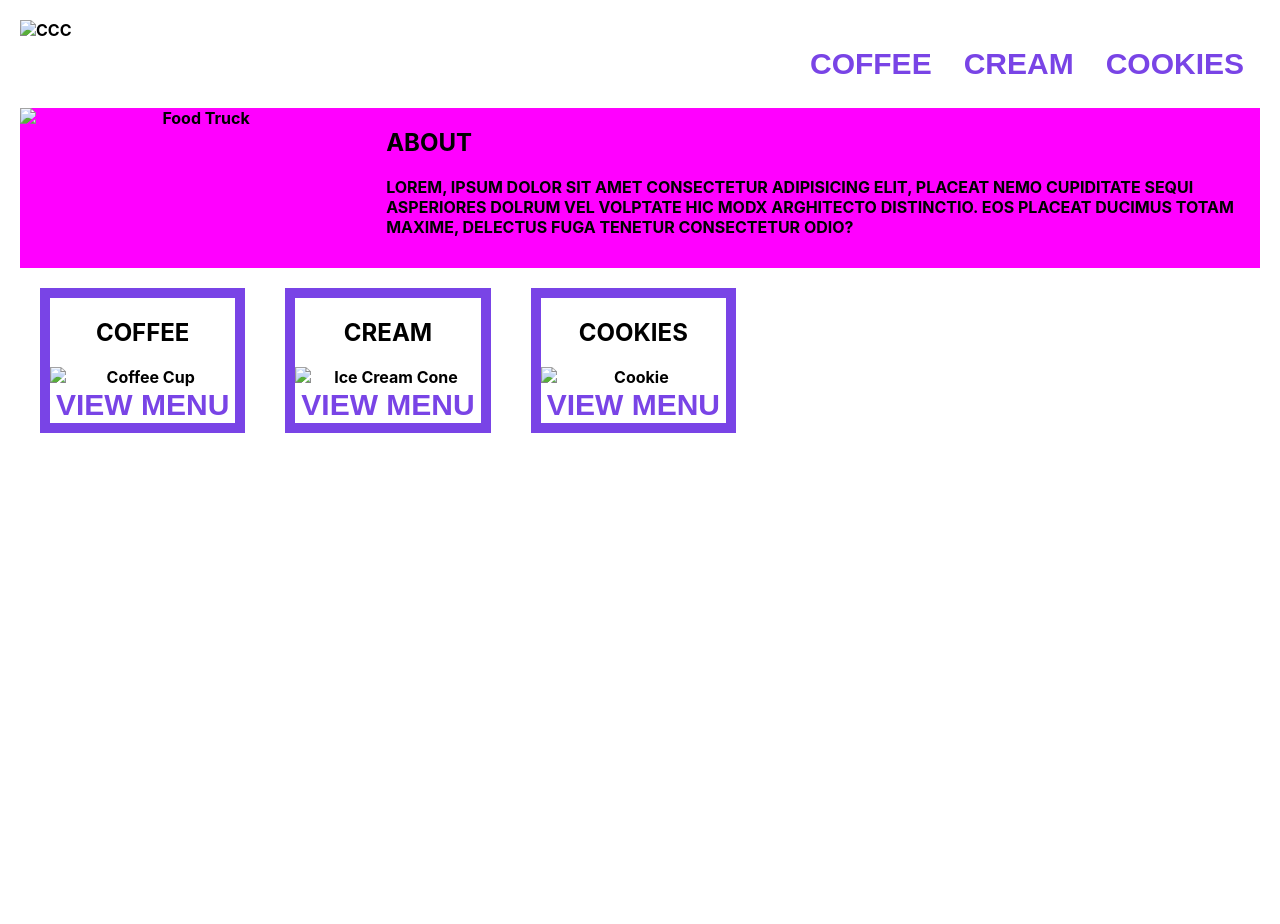
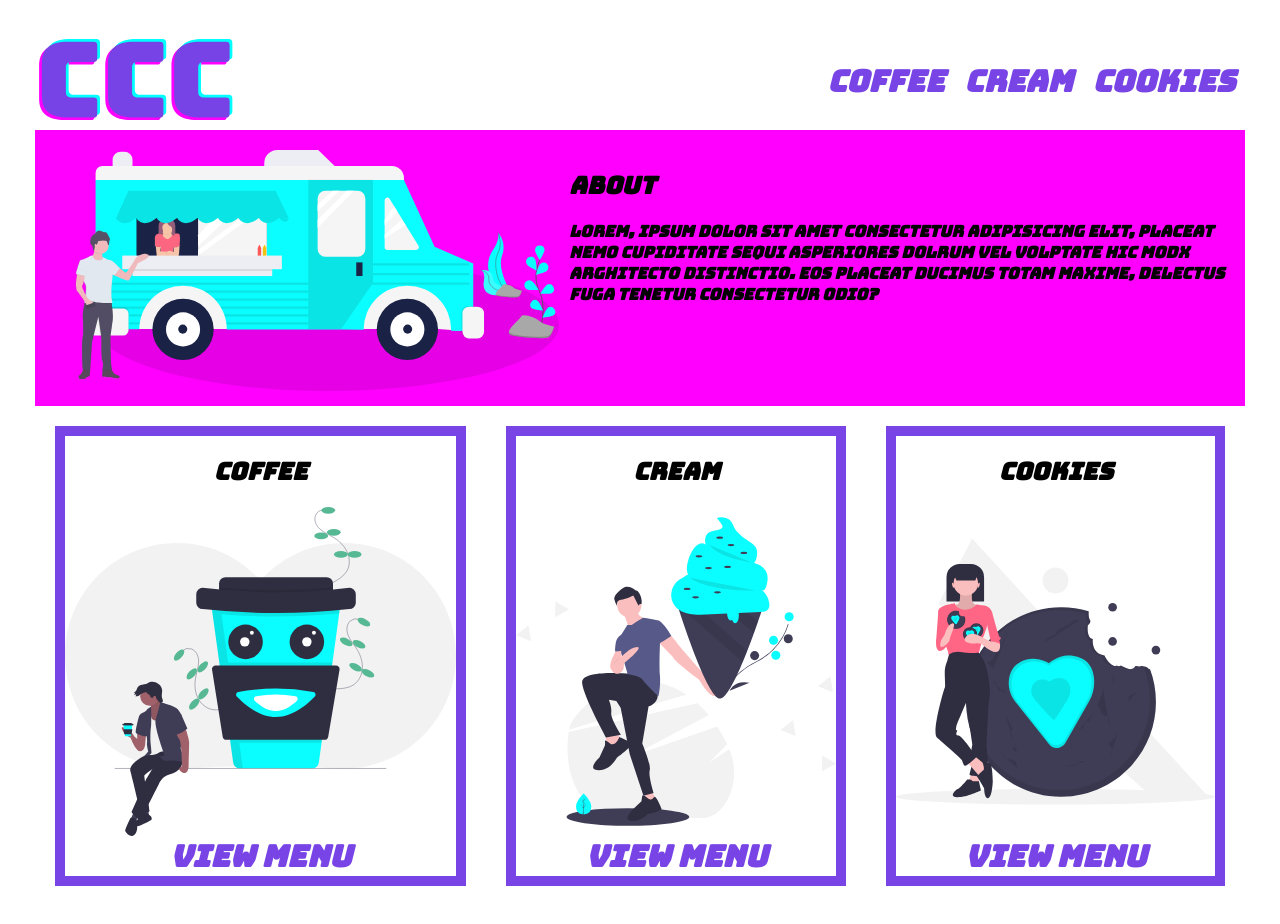
Before and after one commit to jeDevine/Devine-part-one, a plain HTML site: page index.html in a window 1280 px wide. Before the commit the page ends 800 px from the top, so only its background shows below. Drawn offline with Linux system fonts and the light colour scheme.

Commit message:
Second submission of Delieverable One

```diff
--- a/index.html
+++ b/index.html
@@ -7,17 +7,20 @@
     <title>Document</title>
     <link rel="stylesheet" href="style.css">
 </head>
+<style>
+    @import url('https://fonts.googleapis.com/css2?family=Bungee&display=swap');
+    </style>
 <body>
     <header>
-        <img src="C:\Users\james\OneDrive\Documents\Assets\ccc.svg" alt="CCC">
+        <img id="CCC_image" src="Assets\ccc.svg" alt="CCC">
         <ul class="menu">
-            <li><button class="button">COFFEE</button></li>
-            <li><button class="button">CREAM</button></li>
-            <li><button class="button">COOKIES</button></li>
+            <li><a href="#secondsection" class="button">COFFEE</a></li>
+            <li><a href="#thirdSection" class="button">CREAM</a></li>
+            <li><a href="#forthSection" class="button">COOKIES</a></li>
         </ul>
     </header>
         <section class="first_section">
-        <img src="C:\Users\james\OneDrive\Documents\Assets\food-truck.svg"alt="Food Truck" width="70%" height="50%">
+        <img id="foodTruck" src="Assets\food-truck.svg" alt="Food Truck">
         <div class="about_paragraph">
             <p>
                 <h2>ABOUT</h2>
@@ -27,20 +30,20 @@
         </div>
         </section>
     <div class="images">
-        <section class="bordered_section">
+        <section id="secondSection" class="bordered_section">
             <h2>COFFEE</h2>
-            <img src="C:\Users\james\OneDrive\Documents\Assets\coffee.svg" alt="Coffee Cup" width="100%" height="100%">
-            <button class="button">VIEW MENU</button>
+            <img id="coffeeImage" src="Assets\coffee.svg" alt="Coffee Cup">
+            <a href="" class="button">VIEW MENU</a>
         </section>
-        <section class="bordered_section">
+        <section id="thirdSection" class="bordered_section">
             <h2>CREAM</h2>
-            <img src="C:\Users\james\OneDrive\Documents\Assets\cream.svg" alt="Ice Cream Cone" width="100%" height="100%">
-            <button class="button">VIEW MENU</button>
+            <img id="creamImage" src="Assets\cream.svg" alt="Ice Cream Cone">
+            <a href="" class="button">VIEW MENU</a>
         </section>
-        <section class="bordered_section">
+        <section id="forthSection" class="bordered_section">
             <h2>COOKIES</h2>
-            <img src="C:\Users\james\OneDrive\Documents\Assets\cookie.svg" alt="Cookie" width="100%" height="100%">
-            <button class="button">VIEW MENU</button>
+            <img id="cookiesImage" src="Assets\cookie.svg" alt="Cookie">
+            <a href="" class="button">VIEW MENU</a>
         </section>
     </div>
 </body>
--- a/style.css
+++ b/style.css
@@ -1,5 +1,6 @@
 body{
-    font-family:-apple-system, BlinkMacSystemFont, 'Segoe UI', Roboto, Oxygen, Ubuntu, Cantarell, 'Open Sans', 'Helvetica Neue', sans-serif;
+    font-family: 'bungee', cursive;
+    font-style: oblique;
     font-weight: bolder;
     margin: 20px;
 }
@@ -18,6 +19,7 @@ section{
     color: #7944e6;
     font-size: 15px;
     font-weight: bolder;
+    text-decoration: none;
 }
 
 .button:hover{
@@ -55,7 +57,24 @@ li{
 .first_section{
     background-color: #ff00ff;
     padding-bottom: 15px;
+    padding-top: 20px;
+}
 
+#foodTruck{
+    width: 45%;
+}
+
+#coffeeImage{
+    width: "100%";
+    height: "100%";
+}
+#creaamImage{
+    width: "100%";
+    height: "100%";
+}
+#cookiesImage{
+    width: "100%";
+    height: "100%";
 }
 
 .about_paragraph{
@@ -63,10 +82,14 @@ li{
     padding-left: 10px;
 }
 
-@media screen and (min-width: 800px) {
+@media screen and (min-width: 768px) {
     .images{
         display: flex;
         justify-content: row wrap;
+    }
+
+    body {
+        padding: 15px;
     }
 
     .bordered_section{
@@ -74,10 +97,29 @@ li{
         margin-right: 20px;
     }
 
+    #foodTruck{
+        width: 40%;
+        padding-left: 40px;
+    }
+
+    #coffeeImage{
+        width: 100%;
+        height: 100%;
+    }
+    #creamImage{
+        width: 100%;
+        height: 100%;
+    }
+    #cookiesImage{
+        width: 100%;
+        height: 100%;
+    }
+
     .first_section{
         display: flex;
         justify-content: row wrap;
         width: 100%;
+
     }
 
     .button{
```
Also changed, not shown: Assets/ccc.svg (added), Assets/coffee.svg (added), Assets/cookie.svg (added), Assets/cream.svg (added), Assets/food-truck.svg (added), 1 other file.
